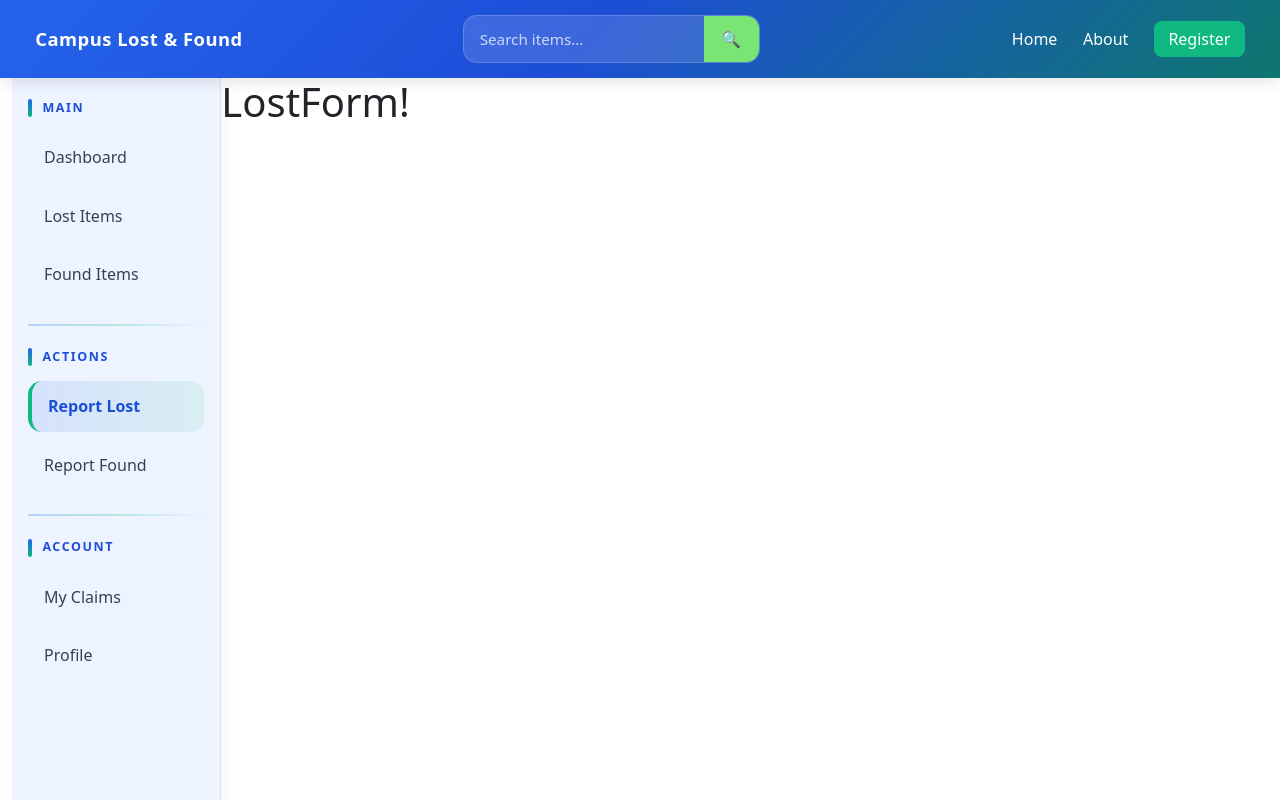
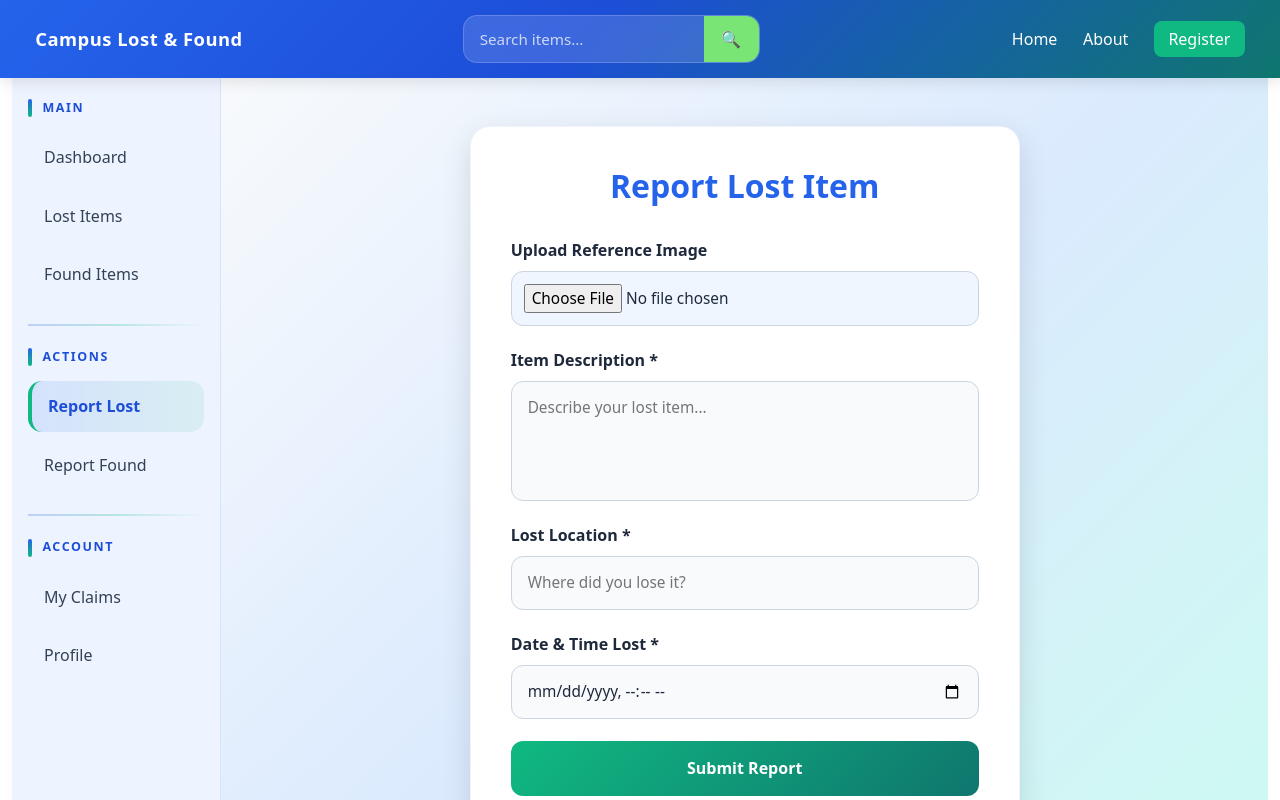
Before and after one commit to Swapneel14/Lofid, a React app in the folder frontend/: page /report-lost in a window 1280 px wide. Shown: the top 800 px of the page. Built offline with nearby package versions, Linux system fonts and the light colour scheme; the HTML template or start-up script is replaced by a standard one.

Commit message:
LostForm created and edited

```diff
--- a/frontend/src/components/home-componets/LostForm.jsx
+++ b/frontend/src/components/home-componets/LostForm.jsx
@@ -1,11 +1,138 @@
-import React from "react";
+import React, { useState } from "react";
+import "../../css/LostForm.css"
 
-function LostForm(){
-    return(
-        <>
-        <h1>LostForm!</h1>
-        </>
-    )
+function LostForm() {
+
+    const [formData, setFormData] = useState({
+        image: null,
+        description: "",
+        location: "",
+        datetime: ""
+    });
+
+    const handleChange = (e) => {
+
+        const { name, value, files } = e.target;
+
+        if (name === "image") {
+            setFormData({
+                ...formData,
+                image: files[0]
+            });
+        }
+
+        else {
+            setFormData({
+                ...formData,
+                [name]: value
+            });
+        }
+    };
+
+    const handleSubmit = (e) => {
+        e.preventDefault();
+
+        console.log(formData);
+
+        alert("Lost item submitted successfully!");
+    };
+
+    return (
+
+        <div className="lost-form-page">
+
+            <form className="lost-form" onSubmit={handleSubmit}>
+
+                <h2 className="form-title">
+                    Report Lost Item
+                </h2>
+
+                {/* Image Upload */}
+
+                <div className="form-group">
+
+                    <label>
+                        Upload Reference Image
+                    </label>
+
+                    <input
+                        type="file"
+                        name="image"
+                        accept="image/*"
+                        onChange={handleChange}
+                        className="form-input file-input"
+                    />
+
+                </div>
+
+                {/* Description */}
+
+                <div className="form-group">
+
+                    <label>
+                        Item Description *
+                    </label>
+
+                    <textarea
+                        name="description"
+                        placeholder="Describe your lost item..."
+                        value={formData.description}
+                        onChange={handleChange}
+                        className="form-input textarea-input"
+                        required
+                    />
+
+                </div>
+
+                {/* Location */}
+
+                <div className="form-group">
+
+                    <label>
+                        Lost Location *
+                    </label>
+
+                    <input
+                        type="text"
+                        name="location"
+                        placeholder="Where did you lose it?"
+                        value={formData.location}
+                        onChange={handleChange}
+                        className="form-input"
+                        required
+                    />
+
+                </div>
+
+                {/* Date and Time */}
+
+                <div className="form-group">
+
+                    <label>
+                        Date & Time Lost *
+                    </label>
+
+                    <input
+                        type="datetime-local"
+                        name="datetime"
+                        value={formData.datetime}
+                        onChange={handleChange}
+                        className="form-input"
+                        required
+                    />
+
+                </div>
+
+                {/* Submit Button */}
+
+                <button type="submit" className="submit-btn">
+                    Submit Report
+                </button>
+
+            </form>
+
+        </div>
+    );
 }
 
-export default  LostForm;
+export default LostForm;
--- a/frontend/src/css/LostForm.css
+++ b/frontend/src/css/LostForm.css
@@ -0,0 +1,162 @@
+:root{
+    --primary:#2563EB;
+    --secondary:#10B981;
+    --accent:#FBBF24;
+    --bg:#F8FAFC;
+    --text:#1E293B;
+}
+
+.lost-form-page{
+
+    min-height:100vh;
+
+    display:flex;
+    justify-content:center;
+    align-items:center;
+
+    padding:3rem 1.5rem;
+
+    background:linear-gradient(
+        135deg,
+        #F8FAFC 0%,
+        #DBEAFE 50%,
+        #CCFBF1 100%
+    );
+}
+
+.lost-form{
+
+    width:100%;
+    max-width:550px;
+
+    background:white;
+
+    padding:2.5rem;
+
+    border-radius:20px;
+
+    box-shadow:0 10px 30px rgba(0,0,0,0.12);
+
+    border:1px solid rgba(37,99,235,0.08);
+}
+
+.form-title{
+
+    text-align:center;
+
+    margin-bottom:2rem;
+
+    color:var(--primary);
+
+    font-size:2rem;
+
+    font-weight:700;
+}
+
+.form-group{
+
+    display:flex;
+    flex-direction:column;
+
+    margin-bottom:1.4rem;
+}
+
+.form-group label{
+
+    margin-bottom:0.55rem;
+
+    color:var(--text);
+
+    font-weight:600;
+}
+
+.form-input{
+
+    padding:0.9rem 1rem;
+
+    border:1.5px solid #CBD5E1;
+
+    border-radius:12px;
+
+    font-size:0.96rem;
+
+    outline:none;
+
+    transition:0.3s ease;
+
+    background:#F8FAFC;
+
+    color:var(--text);
+}
+
+.form-input:focus{
+
+    border-color:var(--primary);
+
+    box-shadow:0 0 0 4px rgba(37,99,235,0.12);
+
+    background:white;
+}
+
+.textarea-input{
+
+    resize:none;
+
+    min-height:120px;
+}
+
+.file-input{
+
+    padding:0.75rem;
+
+    background:#EFF6FF;
+
+    cursor:pointer;
+}
+
+.submit-btn{
+
+    width:100%;
+
+    border:none;
+
+    padding:0.95rem;
+
+    border-radius:12px;
+
+    background:linear-gradient(
+        135deg,
+        #10B981 0%,
+        #0F766E 100%
+    );
+
+    color:white;
+
+    font-size:1rem;
+
+    font-weight:600;
+
+    cursor:pointer;
+
+    transition:0.3s ease;
+}
+
+.submit-btn:hover{
+
+    transform:translateY(-2px);
+
+    box-shadow:0 10px 22px rgba(16,185,129,0.25);
+}
+
+@media(max-width:768px){
+
+    .lost-form{
+
+        padding:2rem 1.3rem;
+    }
+
+    .form-title{
+
+        font-size:1.7rem;
+    }
+}
```
